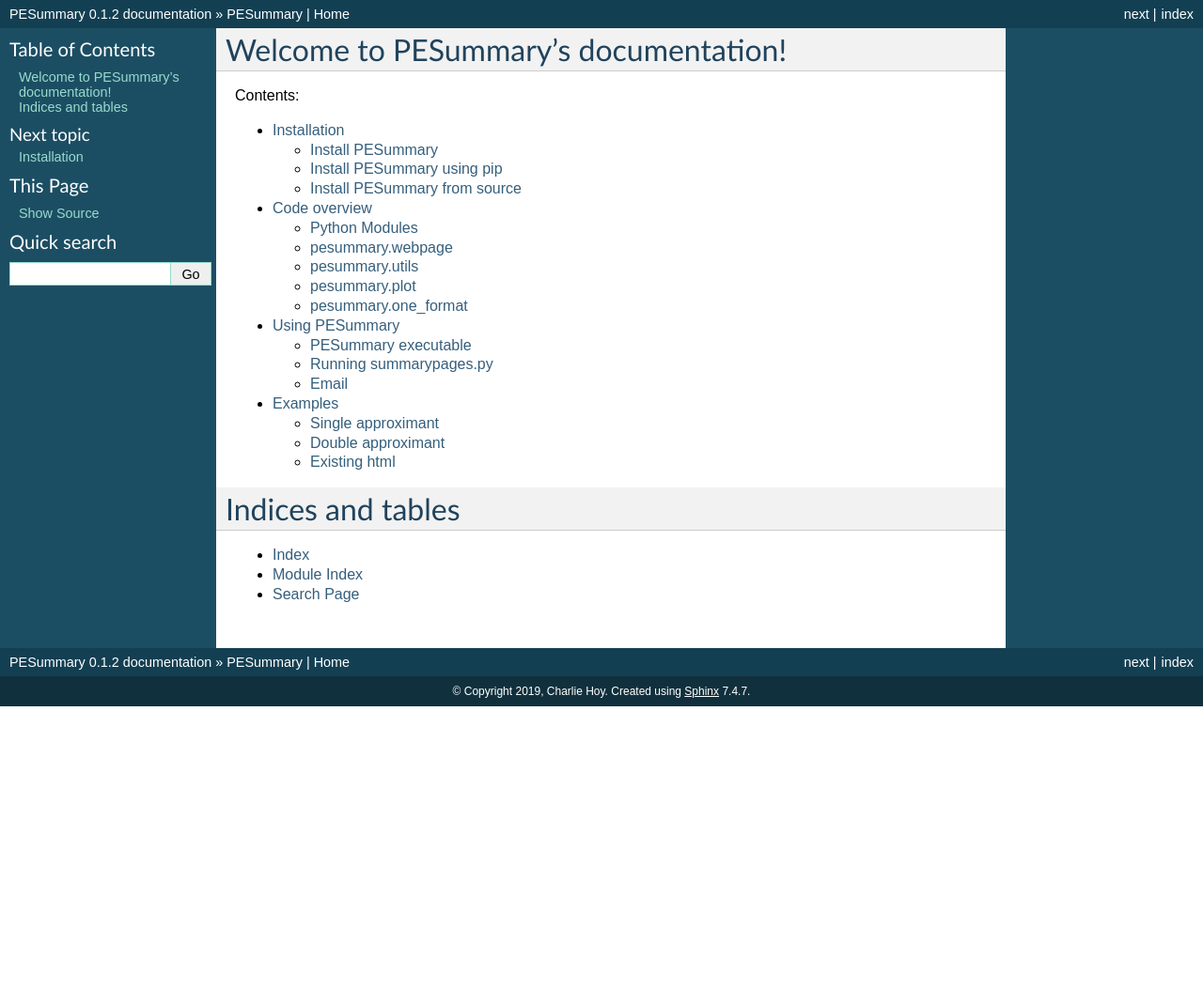
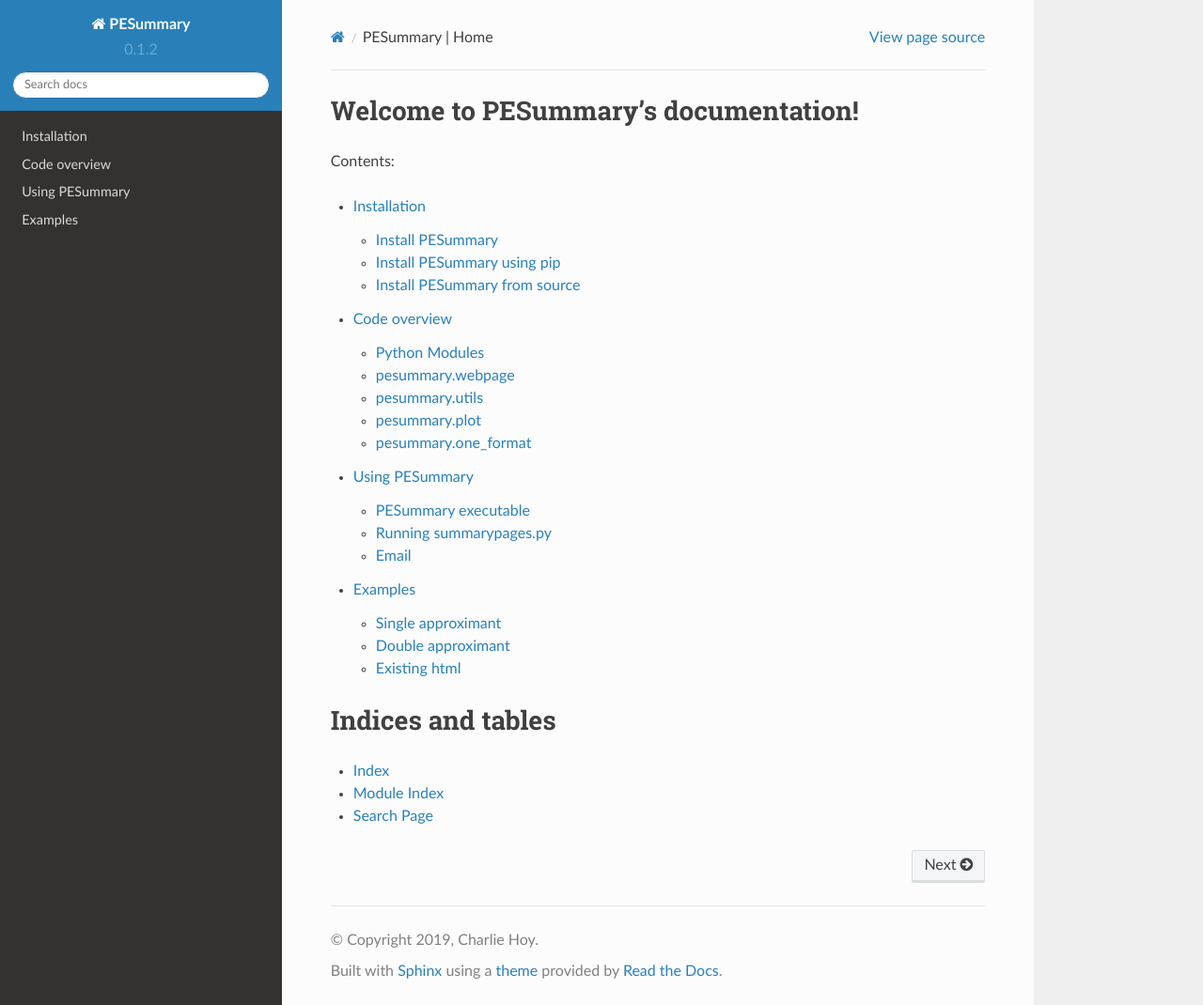
Before and after one commit to pesummary/pesummary, a Sphinx documentation site: the page built from docs/index.rst, in a window 1280 px wide and 1070 px high. Shown: the whole window at 94% size. Built offline with Sphinx 7.4.7 and the Read the Docs theme 2.0.0, drawn with Linux system fonts in a browser that asks for light colours.

Commit message:
adding Sphinx to optional requirements

```diff
--- a/docs/conf.py
+++ b/docs/conf.py
@@ -23,7 +23,7 @@
 
 # Add any Sphinx extension module names here, as strings. They can be extensions
 # coming with Sphinx (named 'sphinx.ext.*') or your custom ones.
-extensions = ['sphinx.ext.autodoc', 'sphinx.ext.ifconfig']
+extensions = ['sphinx.ext.autodoc', 'sphinx.ext.ifconfig', 'sphinx.ext.napoleon']
 
 # Add any paths that contain templates here, relative to this directory.
 templates_path = ['_templates']
@@ -92,7 +92,7 @@
 
 # The theme to use for HTML and HTML Help pages.  Major themes that come with
 # Sphinx are currently 'default' and 'sphinxdoc'.
-html_theme = 'default'
+html_theme = 'sphinx_rtd_theme'
 
 # Theme options are theme-specific and customize the look and feel of a theme
 # further.  For a list of options available for each theme, see the
--- a/optional_requirements.txt
+++ b/optional_requirements.txt
@@ -2,3 +2,5 @@
 coverage
 coverage-badge
 beautifulsoup4
+Sphinx >= 1.2.2
+sphinx_rtd_theme
```
